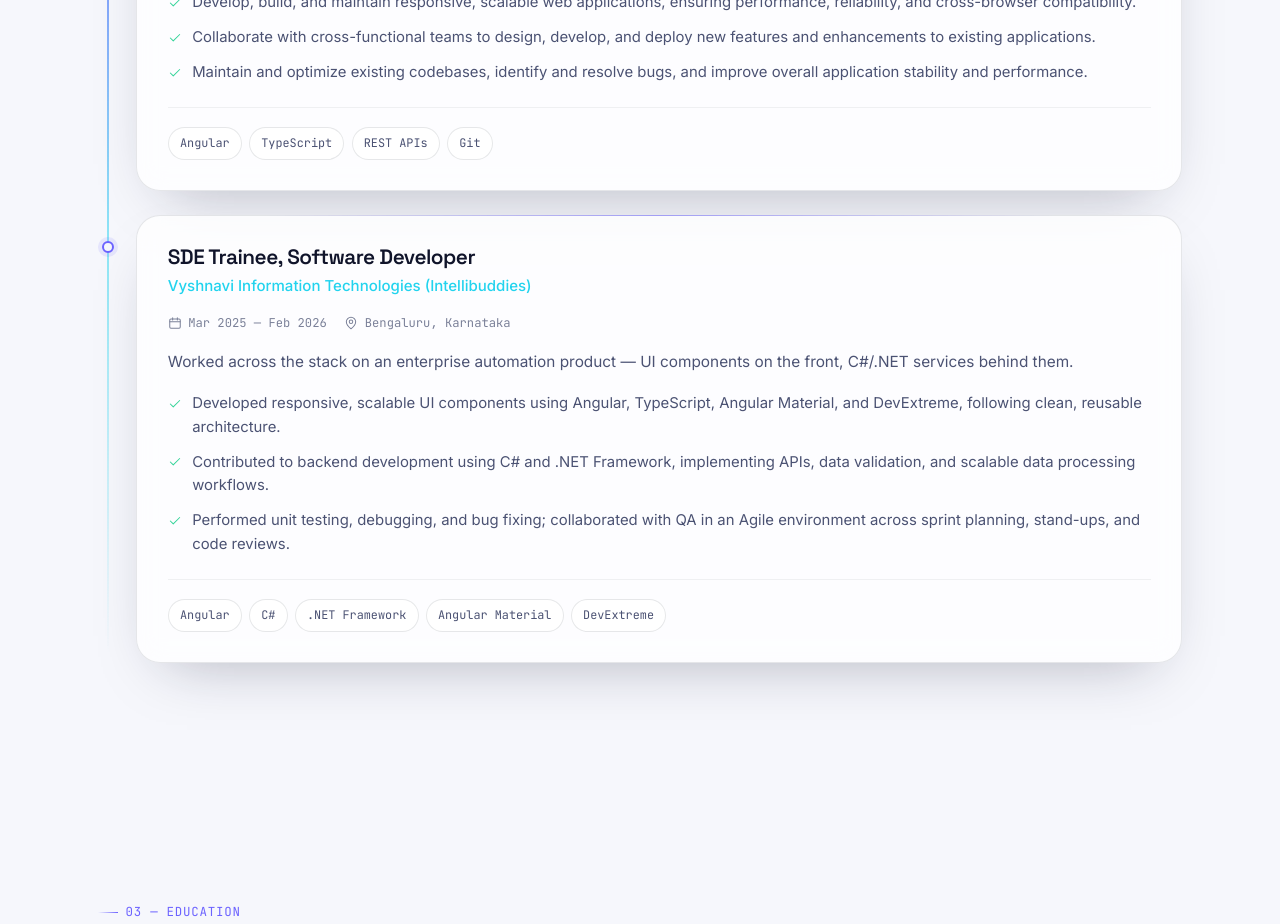
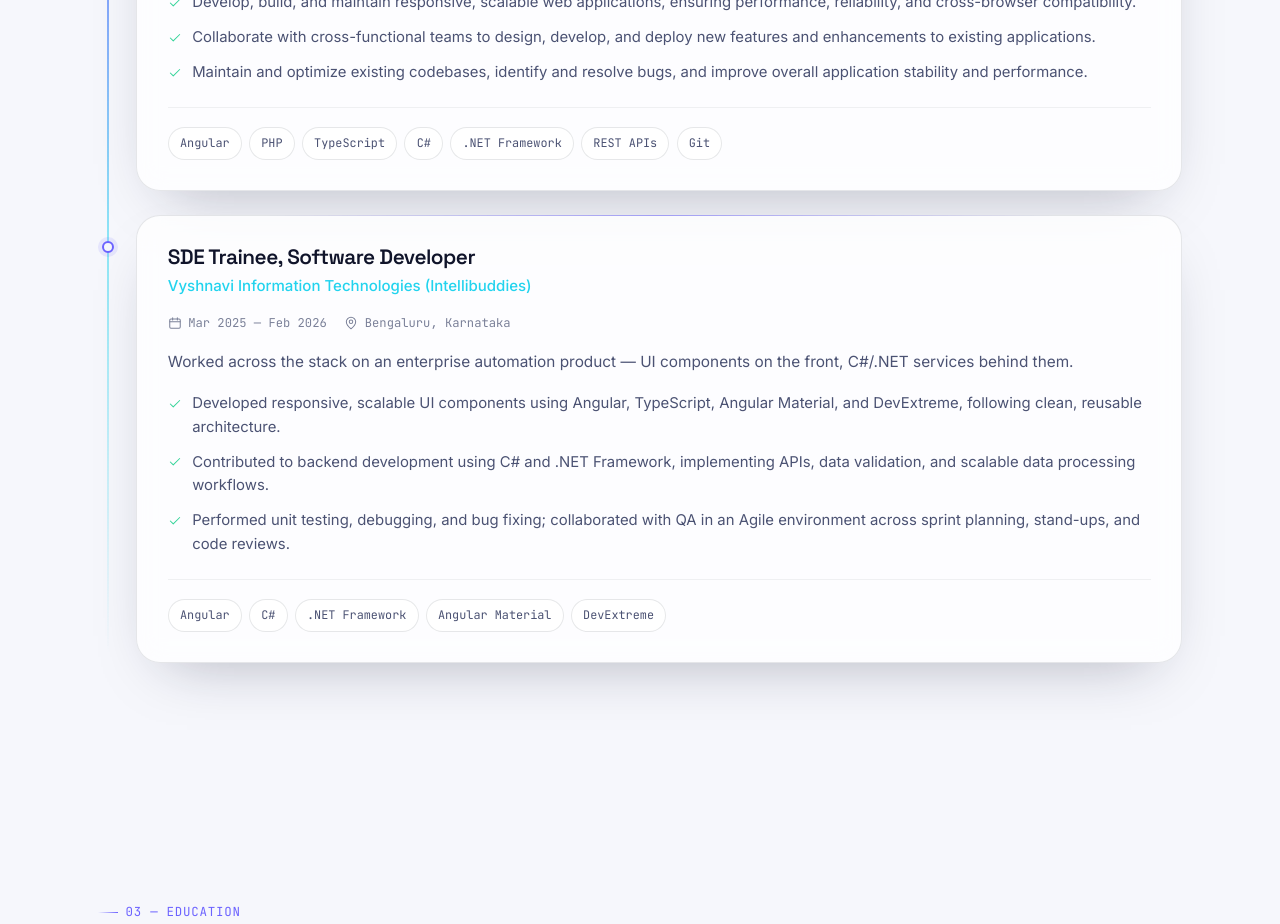
Before and after one commit to Dheeraj25km/portfolio, an Angular app: page / in a window 1280 px wide. Shown: the part 2900-3824 px from the top of the page. Built offline with nearby package versions, Linux system fonts and the light colour scheme.

Commit message:
Update portfolio.data.ts

```diff
--- a/src/app/core/data/portfolio.data.ts
+++ b/src/app/core/data/portfolio.data.ts
@@ -72,7 +72,7 @@ export const PORTFOLIO_DATA: PortfolioData = {
         'Collaborate with cross-functional teams to design, develop, and deploy new features and enhancements to existing applications.',
         'Maintain and optimize existing codebases, identify and resolve bugs, and improve overall application stability and performance.',
       ],
-      stack: ['Angular', 'TypeScript', 'REST APIs', 'Git'],
+      stack: ['Angular', 'PHP', 'TypeScript','C#', '.NET Framework', 'REST APIs', 'Git'],
     },
     {
       role: 'SDE Trainee, Software Developer',
```
